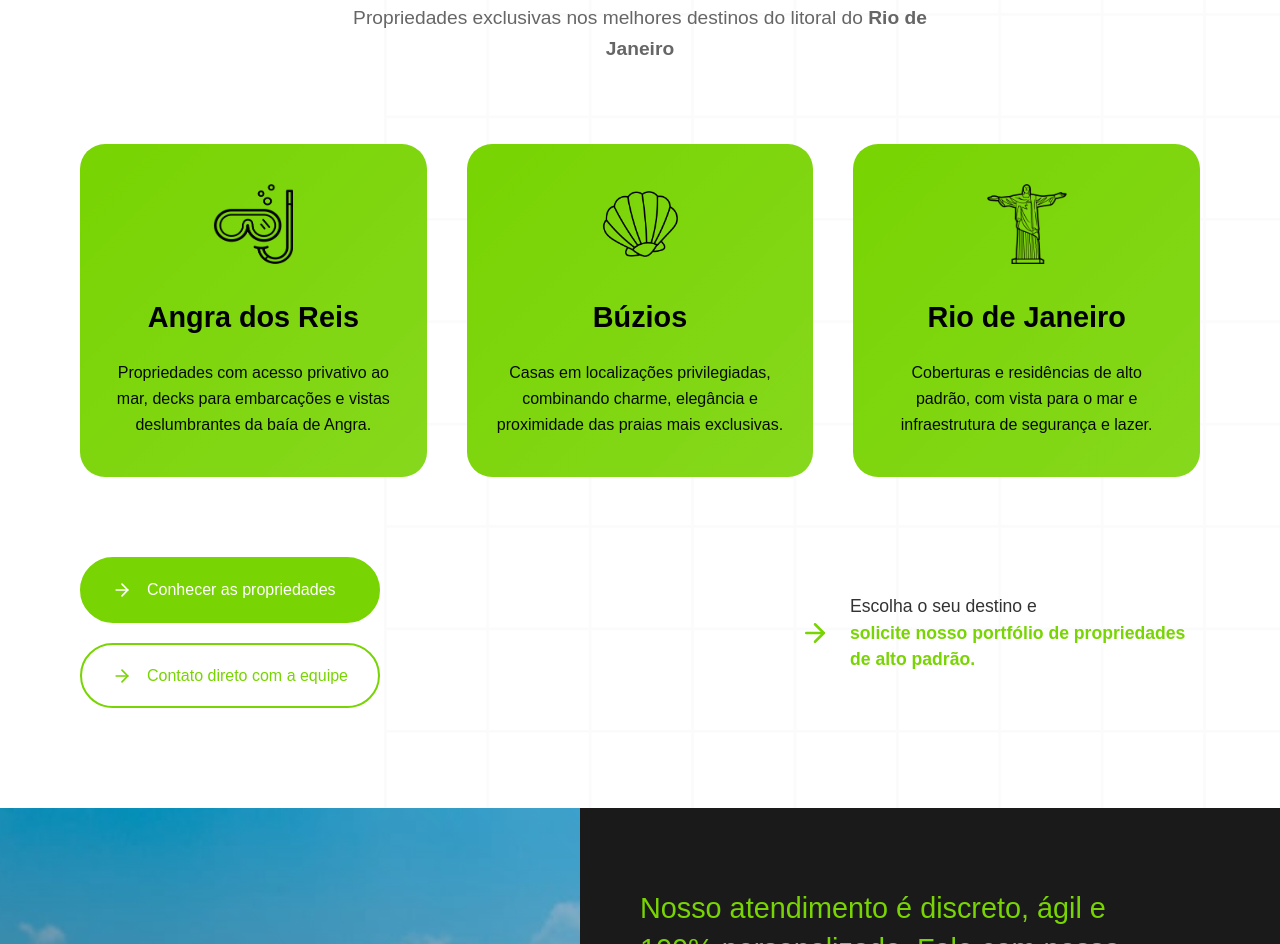
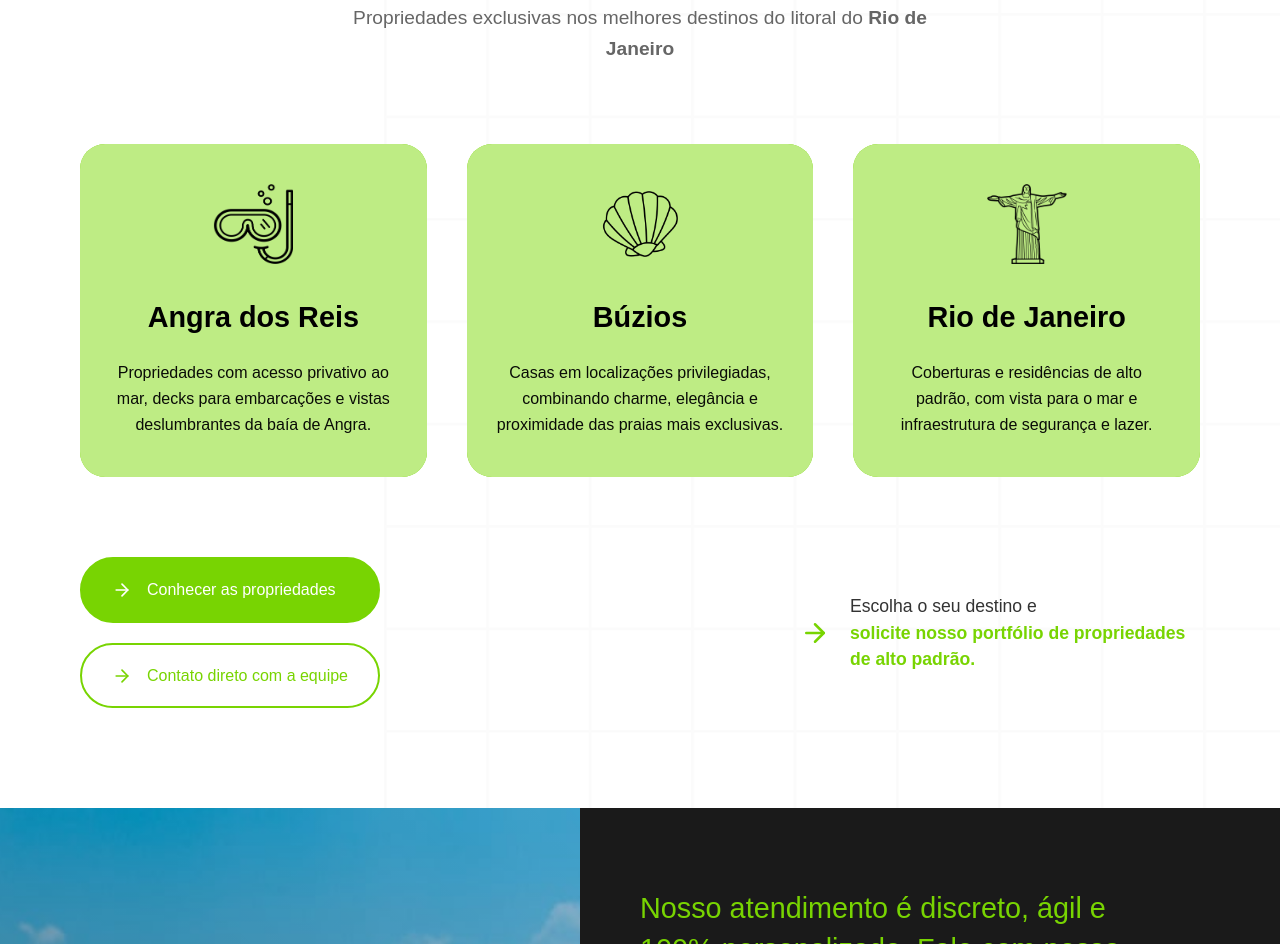
Before and after one commit to moabe-br-2019/up_experiences, a plain HTML site: page casas/index.html in a window 1280 px wide. Shown: the part 2855-3799 px from the top of the page. Drawn offline with Linux system fonts and the light colour scheme; a web font is replaced by a local one.

Commit message:
css updates

```diff
--- a/casas/style.css
+++ b/casas/style.css
@@ -7,6 +7,7 @@
 
 :root {
     --green: #78D402;
+    --light-green: #beec84;
     --blue: #3F77DA;
     --red: #F84856;
     --purple: #7D2AE8;
@@ -594,7 +595,7 @@ body {
     left: 0;
     right: 0;
     bottom: 0;
-    background: linear-gradient(135deg, transparent 0%, rgba(255,255,255,0.1) 100%);
+    background: var(--light-green);
     z-index: 0;
 }
 
```
